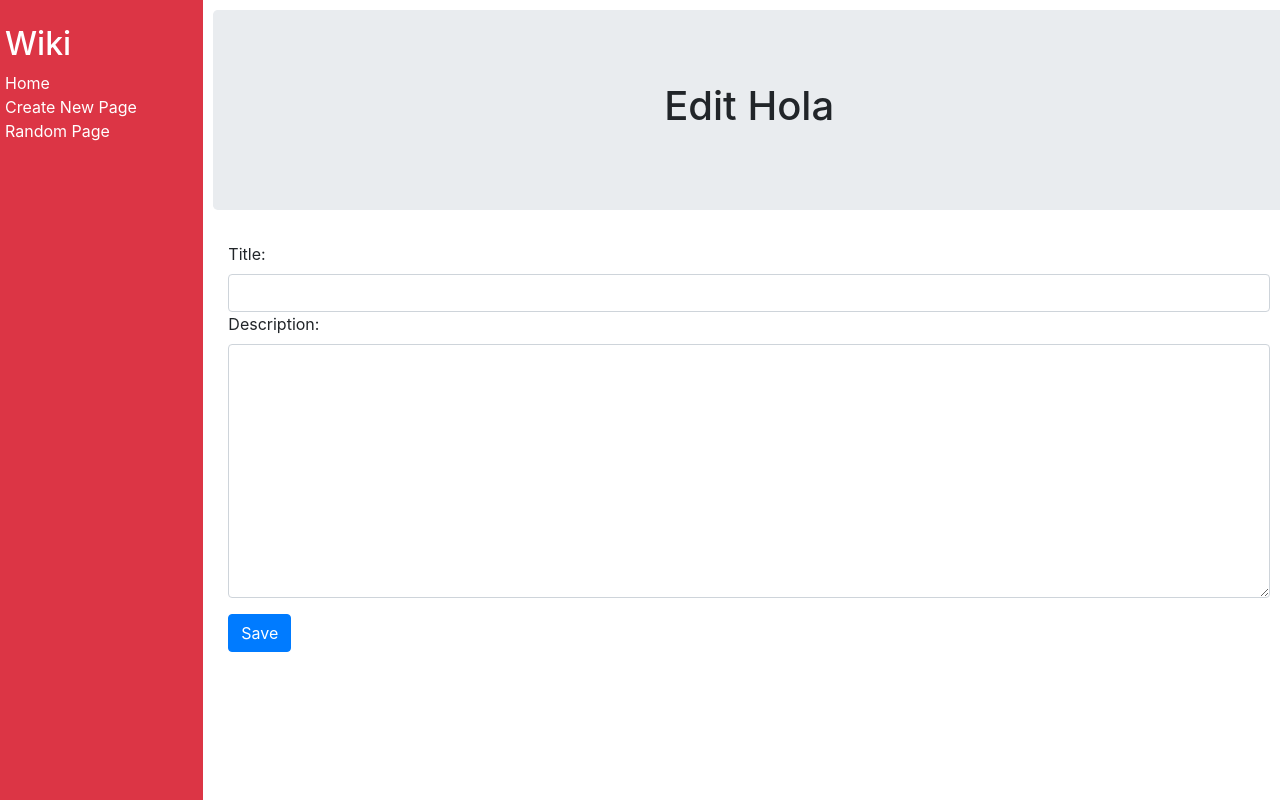
After one commit to Efelipa/project1, a Django app: page /edit_page in a window 1280 px wide. The commit adds this page. Run offline with Django 3.2, Linux system fonts and the light colour scheme; some libraries are stand-ins or nearby versions.

Commit message:
Add teh last feature

```diff
--- /dev/null
+++ b/encyclopedia/templates/encyclopedia/edit_page.html
@@ -0,0 +1,23 @@
+{% extends "encyclopedia/layout.html" %}
+
+{% block title %}
+    Edit
+{% endblock %}
+
+{% block body %}
+    <div class="jumbotron">
+        <h1 class="text-center p-2">Edit {{title}}</h1>
+    </div>
+    <div class="container">
+        <form action="{% url 'new_entry' %}" method="POST">
+            {% csrf_token %}
+            <div class="form-group">
+                {{ form }}
+            </div>
+            <div class="form-group">
+                <input class="btn btn-primary" type="submit" value="Save">
+            </div>
+        </form>
+    </div>
+
+{% endblock %}
--- a/encyclopedia/templates/encyclopedia/entry.html
+++ b/encyclopedia/templates/encyclopedia/entry.html
@@ -12,6 +12,6 @@
     </div>
     <div class="container">
         {{ entry | safe }}
-        <button class="btn btn-outline-info"><a href="">Edit</a></button>
+        <a class="btn btn-outline-secondary" href="">Edit</a>
     </div>
 {% endblock %}
--- a/encyclopedia/urls.py
+++ b/encyclopedia/urls.py
@@ -8,4 +8,5 @@ urlpatterns = [
     path("wiki/<str:entry>", views.entry, name="entry"),
     path("new_entry", views.new_entry, name="new_entry"),
     path("search", views.search, name="search"),
+    path("edit_page", views.edit_page, name="edit_page"),
 ]
--- a/encyclopedia/views.py
+++ b/encyclopedia/views.py
@@ -85,12 +85,21 @@ def new_entry(request):
             return render(request, "encyclopedia/exist.html", {
                 "form": entry_form,
                 "search_form": SearchForm(),
+                'title': title,
             })
         else:
             util.save_entry(title, description)
             return redirect(reverse('entry', args=[title]))
 
 
+def edit_page(request):
+    title = "Hola"
+    return render(request, "encyclopedia/edit_page.html", {
+        "title": title,
+        "form": entry_form()
+    })
+
+
 def random_page(request):
     entries = util.list_entries()
     selected = random.choice(entries)
```
Also changed, not shown: encyclopedia/templates/encyclopedia/exist.html (+19 -1 lines).
